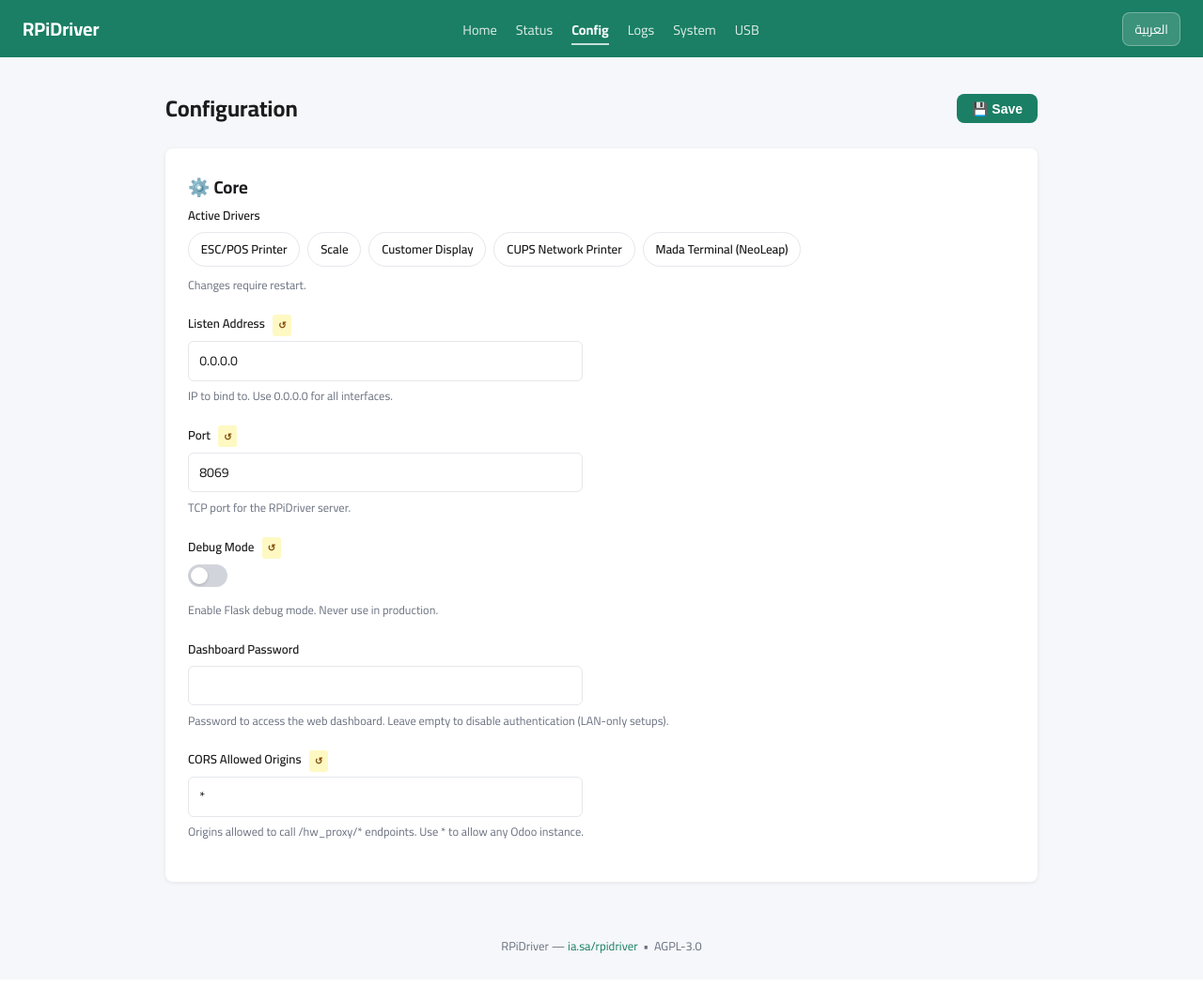
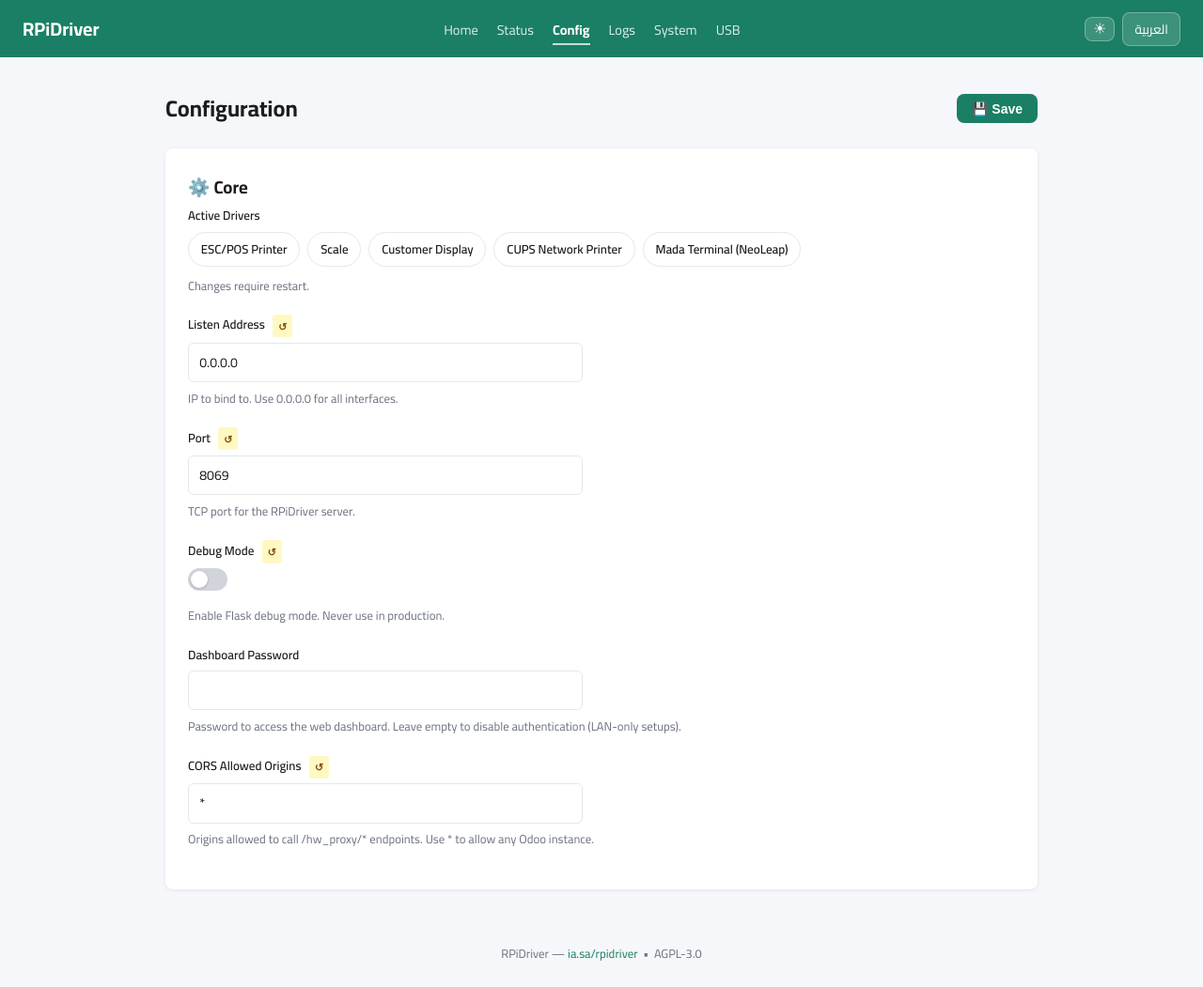
Before and after one commit to IbrahimAljuhani/rpidriver, a Flask app: page /config in a window 1280 px wide. Shown: the whole page at 94% size. Before the commit the page ends 1015 px from the top, so only its background shows below. Run offline with Flask 3, Linux system fonts and the light colour scheme.

Commit message:
Add files via upload

```diff
--- a/rpidriver/static/css/dashboard.css
+++ b/rpidriver/static/css/dashboard.css
@@ -298,13 +327,13 @@
 }
 .field-help {
   display: block;
-  font-size: 0.78rem;
+  font-size: 0.8rem;
   color: var(--muted);
   margin-top: 0.3rem;
 }
 .badge-restart {
   display: inline-block;
-  font-size: 0.65rem;
+  font-size: 0.7rem;
   font-weight: 700;
   padding: 0.1rem 0.35rem;
   border-radius: 3px;
@@ -439,6 +468,21 @@
 .login-input:focus { outline: 2px solid var(--primary); outline-offset: 1px; border-color: var(--primary); }
 .login-submit { width: 100%; justify-content: center; }
 
+/* ── Dark mode toggle button in nav ── */
+.theme-btn {
+  background: rgba(255,255,255,0.15);
+  border: 1px solid rgba(255,255,255,0.3);
+  color: #fff;
+  padding: 0.25rem 0.5rem;
+  border-radius: var(--radius);
+  font-size: 1rem;
+  cursor: pointer;
+  line-height: 1;
+  transition: background 0.15s;
+}
+.theme-btn:hover         { background: rgba(255,255,255,0.25); }
+.theme-btn:focus-visible { outline: 2px solid rgba(255,255,255,0.8); outline-offset: 2px; }
+
 /* ── Responsive nav ── */
 @media (max-width: 640px) {
   nav { flex-wrap: wrap; gap: 0.5rem; padding: 0.75rem 1rem; }
--- a/rpidriver/templates/layout.html
+++ b/rpidriver/templates/layout.html
@@ -27,6 +27,7 @@
     <li><a href="{{ url_for('views.usb_devices') }}" {% if ep == 'views.usb_devices' %}class="active" aria-current="page"{% endif %}>{{ _('USB') }}</a></li>
   </ul>
   <div class="nav-actions">
+    <button class="theme-btn" id="theme-btn" onclick="toggleDashboardTheme()" aria-label="{{ _('Toggle theme') }}">☀</button>
     {% if locale == 'ar' %}
       <a class="lang-toggle" href="{{ url_for('views.set_language', locale='en') }}">English</a>
     {% else %}
@@ -49,5 +50,25 @@
   &nbsp;&bull;&nbsp; AGPL-3.0
 </footer>
 
+<script>
+(function initDashboardTheme() {
+  const saved = localStorage.getItem('rpidriver-dash-theme');
+  const sys   = window.matchMedia('(prefers-color-scheme: dark)').matches ? 'dark' : 'light';
+  const theme = saved || sys;
+  if (theme === 'dark') document.documentElement.setAttribute('data-theme', 'dark');
+  const btn = document.getElementById('theme-btn');
+  if (btn) btn.textContent = theme === 'dark' ? '☽' : '☀';
+})();
+
+function toggleDashboardTheme() {
+  const isDark = document.documentElement.getAttribute('data-theme') === 'dark';
+  const next   = isDark ? 'light' : 'dark';
+  document.documentElement.setAttribute('data-theme', next === 'dark' ? 'dark' : '');
+  localStorage.setItem('rpidriver-dash-theme', next);
+  const btn = document.getElementById('theme-btn');
+  if (btn) btn.textContent = next === 'dark' ? '☽' : '☀';
+}
+</script>
+
 </body>
 </html>
```
Also changed, not shown: other parts of rpidriver/static/css/dashboard.css (+40 -2 lines).
